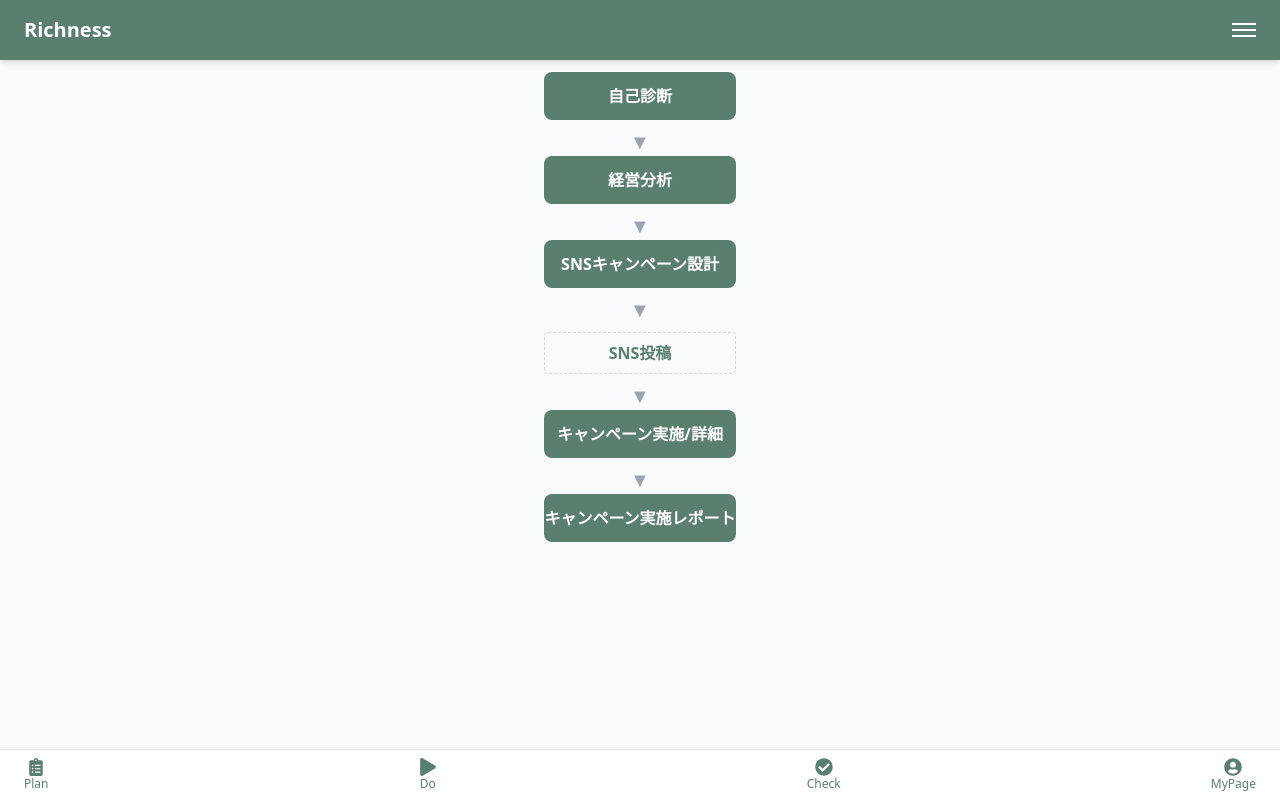
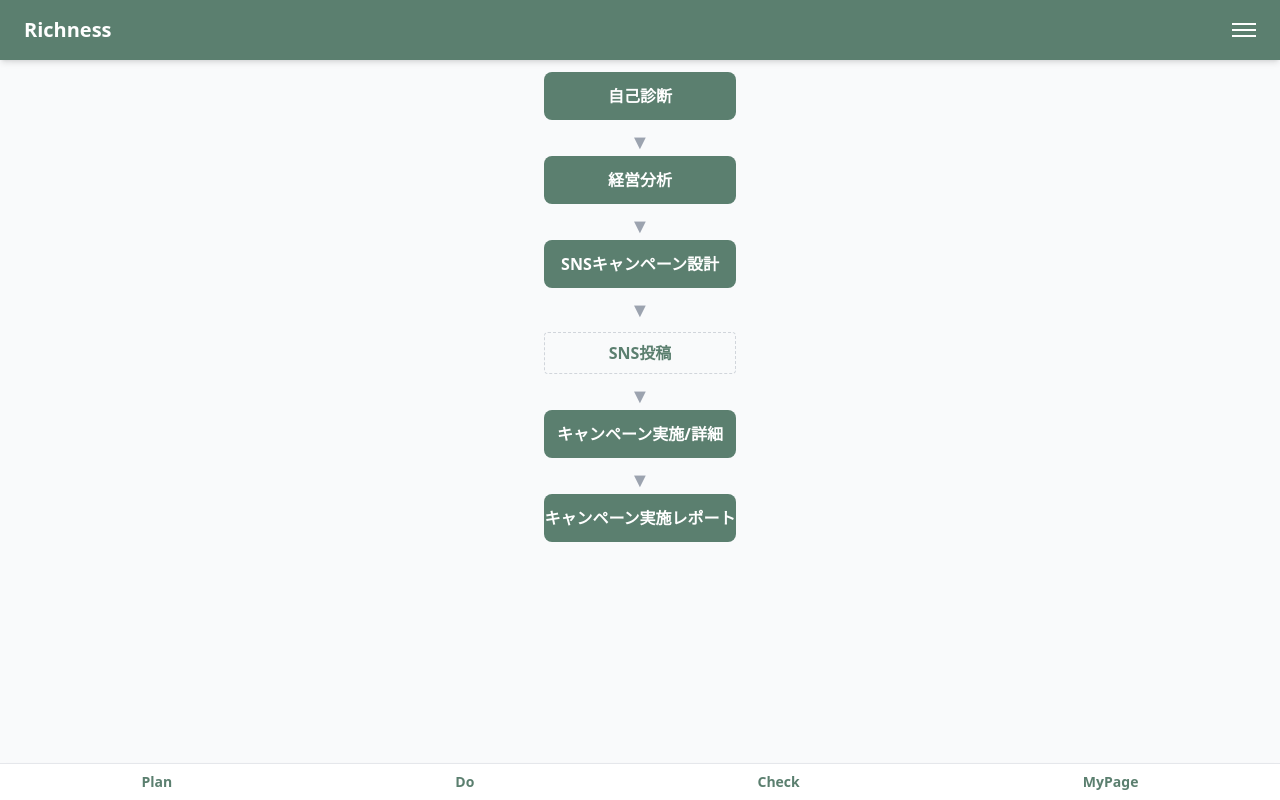
Before and after one commit to teishito/step4-richconnections-front, a Next.js app: page / in a window 1280 px wide. Built offline with nearby package versions, Linux system fonts and the light colour scheme.

Commit message:
Update Footer.js

```diff
--- a/components/Footer.js
+++ b/components/Footer.js
@@ -1,34 +1,24 @@
 import Link from "next/link";
-import { FaClipboardList, FaPlay, FaCheckCircle, FaUserCircle } from "react-icons/fa";
 
-export default function Footer() {
+const Footer = () => {
   return (
-    <footer className="fixed bottom-0 left-0 w-full bg-white border-t border-gray-200 shadow z-50">
-      <div className="flex justify-between items-center px-6 py-2 text-sm text-[#5B7F6F]">
-        {/* Plan */}
-        <Link href="/sns-campaign" className="flex flex-col items-center">
-          <FaClipboardList className="text-lg" />
-          <span className="text-xs">Plan</span>
+    <footer className="fixed bottom-0 left-0 w-full bg-white border-t border-gray-200 shadow-md z-50">
+      <nav className="flex justify-around text-sm text-center py-2 text-[#5B7F6F] font-semibold">
+        <Link href="/sns-campaign">
+          <span className="cursor-pointer">Plan</span>
         </Link>
-
-        {/* Do */}
-        <Link href="/campaign-detail" className="flex flex-col items-center">
-          <FaPlay className="text-lg" />
-          <span className="text-xs">Do</span>
+        <Link href="/campaign-detail">
+          <span className="cursor-pointer">Do</span>
         </Link>
-
-        {/* Check */}
-        <Link href="/campaign-report" className="flex flex-col items-center">
-          <FaCheckCircle className="text-lg" />
-          <span className="text-xs">Check</span>
+        <Link href="/campaign-report">
+          <span className="cursor-pointer">Check</span>
         </Link>
-
-        {/* MyPage */}
-        <Link href="/mypage" className="flex flex-col items-center">
-          <FaUserCircle className="text-lg" />
-          <span className="text-xs">MyPage</span>
+        <Link href="/mypage">
+          <span className="cursor-pointer">MyPage</span>
         </Link>
-      </div>
+      </nav>
     </footer>
   );
-}
+};
+
+export default Footer;
```
